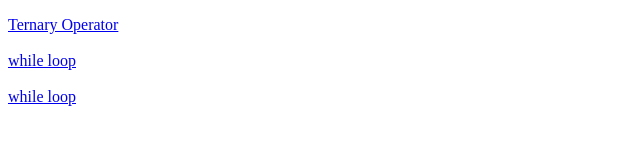
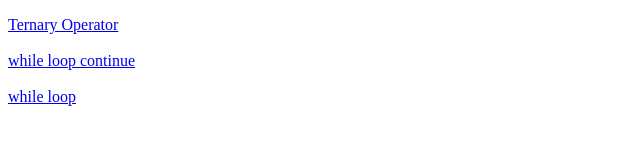
Before and after one commit to Madhu-165/javascript, a plain HTML site: page index.html in a window 1280 px wide. Shown: the part 244-388 px from the top of the page, 0-640 px from the left. Drawn offline with Linux system fonts and the light colour scheme.

Commit message:
Update index.html

```diff
--- a/index.html
+++ b/index.html
@@ -13,7 +13,7 @@
                             <a href="Bitwise.html">Bitwise Operator</a><br><br>
                             <a href="Typeof.html">Typeof Operator</a><br><br>
                             <a href="Ternary.html">Ternary Operator</a><br><br>
-                      <a href="while loop continue.html">while loop </a><br><br>
+                      <a href="while loop continue.html">while loop continue </a><br><br>
                           <a href="while loop.html">while loop </a>
 
                     </body>
```
